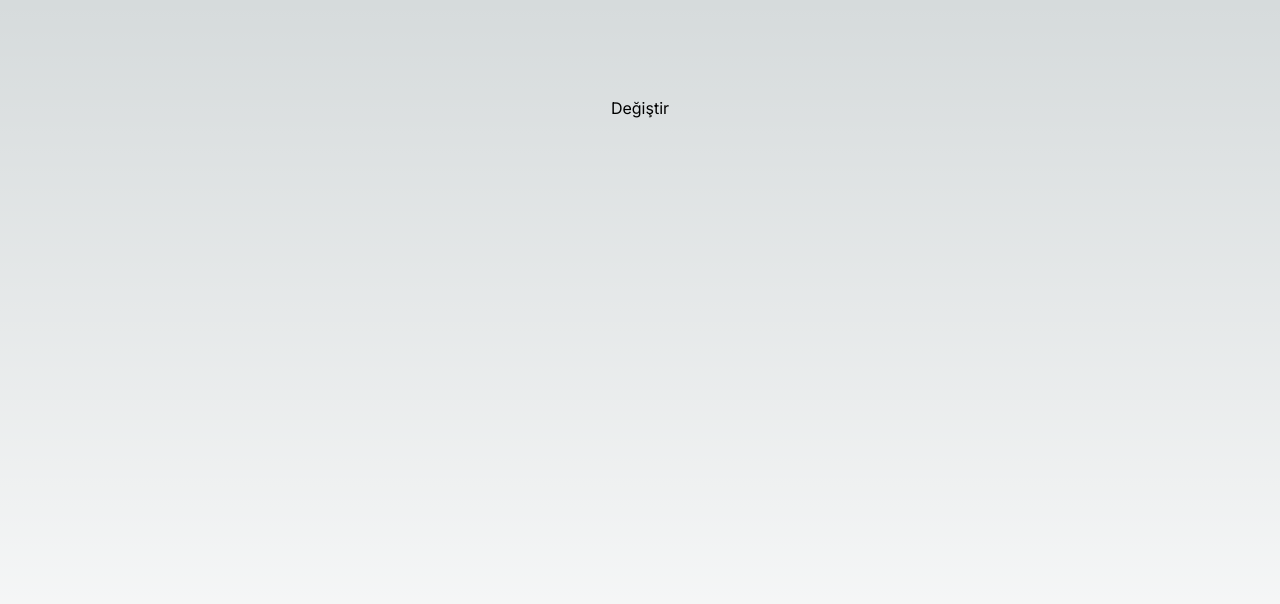
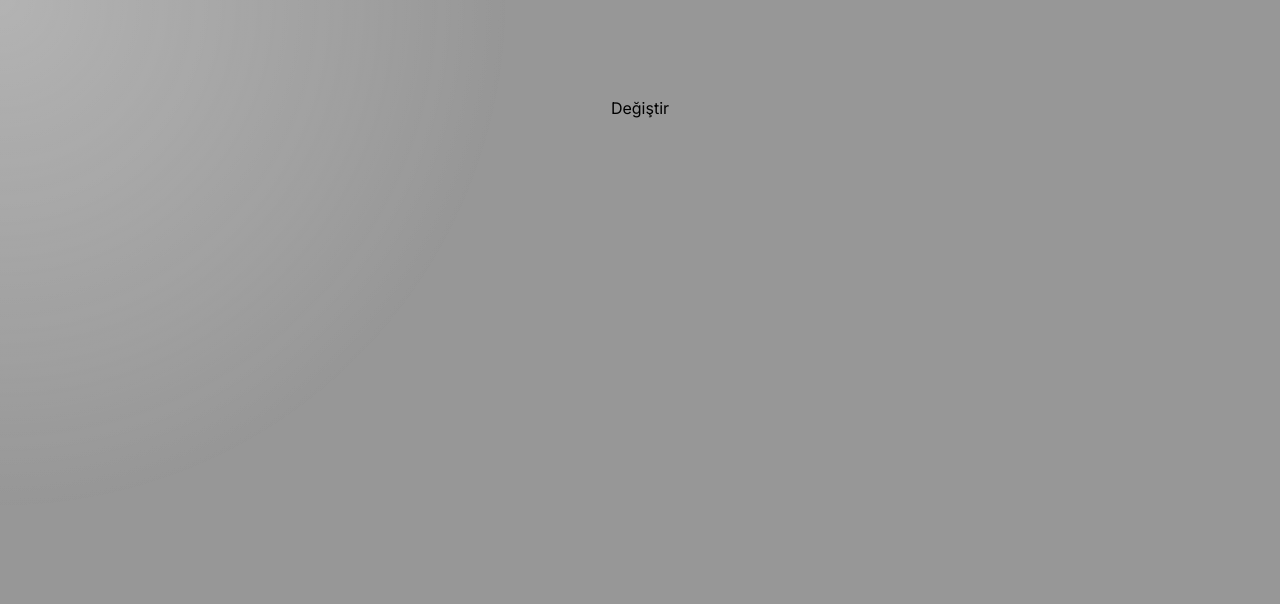
Before and after one commit to mesuttutsak/my-website, a Next.js app: page / in a window 1280 px wide. Shown: the top 604 px of the page. Built offline with nearby package versions, Linux system fonts and the light colour scheme.

Commit message:
layoutlarda düzenleme yapıldı

```diff
--- a/pages/index.js
+++ b/pages/index.js
@@ -2,6 +2,7 @@ import Image from 'next/image'
 import { Inter } from 'next/font/google'
 import Link from 'next/link'
 import MainLayout from '@/src/layout/MainLayout'
+import LightBeam from '@/src/components/LightBeam/LightBeam'
 
 const inter = Inter({ subsets: ['latin'] })
 
@@ -10,8 +11,9 @@ export default function Home() {
     <section
       className={`flex min-h-screen flex-col items-center justify-between p-24 ${inter.className}`}
     >
+      <LightBeam/>
       <MainLayout>
-        <Link  href={'/otherPage'}>Değiştir</Link>
+        <Link  href={'/transformPage'}>Değiştir</Link>
       </MainLayout>
     </section>
   )
--- a/pages/transformPage.js
+++ b/pages/transformPage.js
@@ -7,10 +7,18 @@ const OtherPage = () => {
   const router = useRouter();
 
   const element = useRef();
+  const outlineEl = useRef();
 
   const [dragging, setDragging] = useState(false);
   const [position, setPosition] = useState({ x: 0, y: 0 });
   const [mousePos, setMousePos] = useState({});
+
+
+  const [outerPosition, setOuterPosition] = useState(null);
+
+  useEffect(() => {
+
+  }, [outerPosition])
 
   useEffect(() => {
     const handleMouseMove = (event) => {
@@ -35,14 +43,19 @@ const OtherPage = () => {
       let {top, right, bottom, left} = targetOfset;
       let {movementX, movementY, x, y} = mousePos;
 
-      x > browserWidth && setDragging(false);
-      y > browserHeight && setDragging(false);
+      ((left > browserWidth) || (right < 0)) ? setOuterPosition({show: true, top: top}) : setOuterPosition(null);
+
+      // x > browserWidth && setDragging(false);
+      // y > browserHeight && setDragging(false);
 
       // movementX = (( x > browserWidth ) || ( x < 0 )) || ( y > browserHeight ) || ( y < 0 ) ? 0 : movementX;
       // movementY = ( y > browserHeight ) || ( y < 0 ) ? 0 : movementY;
 
-      const dx = (left <= 0 && movementX < 0) || (right > browserWidth &&  movementX > 0) ? 0 : movementX ;
-      const dy = (top <= 0 && movementY < 0) || (bottom > browserHeight &&  movementY > 0) ? 0 : movementY ;
+      // const dx = (left <= 0 && movementX < 0) || (right > browserWidth &&  movementX > 0) ? 0 : movementX ;
+      // const dy = (top <= 0 && movementY < 0) || (bottom > browserHeight &&  movementY > 0) ? 0 : movementY ;
+
+      const dx = movementX ;
+      const dy = movementY ;
 
       setPosition((prevState) => ({ x: prevState.x + dx , y: prevState.y + dy, }));
     }
@@ -110,6 +123,7 @@ const OtherPage = () => {
             onMouseDown={handleMouseDown}
             onMouseUp={handleMouseUp}
           >Draggable Element</div>
+          <div className={`outerLine ${outerPosition && 'show'}`} ref={outlineEl}></div>
 
         </div>
       </MainLayout>
--- /dev/null
+++ b/src/components/LightBeam/LightBeam.js
@@ -0,0 +1,30 @@
+import { useState, useEffect } from 'react';
+
+import styles from "./lightBeam.module.scss";
+
+const LightBeam = () => {
+  const [position, setPosition] = useState({ x: 0, y: 0 });
+
+  useEffect(() => {
+    const handleMouseMove = (e) => {
+      setPosition({ x: e.clientX, y: e.clientY });
+    };
+
+    window.addEventListener('mousemove', handleMouseMove);
+
+    return () => {
+      window.removeEventListener('mousemove', handleMouseMove);
+    };
+  }, []);
+
+  return (
+    <div
+      className={styles.lightBeam}
+      style={{
+        background: `radial-gradient(50vw at ${position.x}px ${position.y}px, rgba(255, 255, 255, .15), transparent 80%)`,
+    }}
+    ></div>
+  );
+};
+
+export default LightBeam;
--- /dev/null
+++ b/src/components/LightBeam/lightBeam.module.scss
@@ -0,0 +1,9 @@
+.lightBeam {
+    position: fixed;
+    left: 0;
+    top: 0;
+    width: 100vw;
+    height: 100vh;
+    inset: 0;
+    pointer-events: none;
+  }
--- a/src/layout/MainLayout.js
+++ b/src/layout/MainLayout.js
@@ -2,6 +2,7 @@ import Head from 'next/head'
 import React, { useEffect } from 'react'
 
 import { useRouter } from 'next/router';
+import LightBeam from '../components/LightBeam/LightBeam';
 
 const MainLayout = ({children}) => {
   const router = useRouter();
@@ -32,7 +33,8 @@ const MainLayout = ({children}) => {
       </Head>
 
       <main>
-          {children}
+        <LightBeam/>
+        {children}
       </main>
     </>
   )
--- a/styles/globals.css
+++ /dev/null
@@ -1,42 +0,0 @@
-@tailwind base;
-@tailwind components;
-@tailwind utilities;
-:root {
-  --foreground-rgb: 0, 0, 0;
-  --background-start-rgb: 214, 219, 220;
-  --background-end-rgb: 255, 255, 255;
-}
-
-@media (prefers-color-scheme: dark) {
-  :root {
-    --foreground-rgb: 255, 255, 255;
-    --background-start-rgb: 0, 0, 0;
-    --background-end-rgb: 0, 0, 0;
-  }
-}
-body {
-  color: rgb(var(--foreground-rgb));
-  background: linear-gradient(to bottom, transparent, rgb(var(--background-end-rgb))) rgb(var(--background-start-rgb));
-}
-
-.draggableParent {
-  position: fixed;
-  height: 100vh;
-  width: 100vw;
-  background-color: lightblue;
-}
-.draggableParent .draggableElement {
-  position: absolute;
-  left: 0;
-  top: 0;
-  transform-origin: center;
-  transform: translateX(0) translateY(0);
-  padding: 2.5rem 5rem;
-  background-color: tomato;
-  -webkit-user-select: none !important;
-     -moz-user-select: none !important;
-          user-select: none !important;
-}
-.draggableParent .draggableElement:focus .draggableParent .draggableElement:focus-visible, .draggableParent .draggableElement:focus-within {
-  cursor: all-scroll;
-}/*# sourceMappingURL=globals.css.map */
--- a/styles/globals.scss
+++ b/styles/globals.scss
@@ -18,12 +18,7 @@
 
 body {
   color: rgb(var(--foreground-rgb));
-  background: linear-gradient(
-      to bottom,
-      transparent,
-      rgb(var(--background-end-rgb))
-    )
-    rgb(var(--background-start-rgb));
+  background: rgb(151, 151, 151);
 }
 
 
@@ -35,8 +30,8 @@ body {
 
   .draggableElement {
     position: absolute;
-    left: 0;
-    top: 0;
+    left: 50px;
+    top: 50px;
     transform-origin: center;
     transform: translateX(0) translateY(0);
     padding: 2.5rem 5rem;
@@ -53,4 +48,36 @@ body {
       cursor: all-scroll;
     }
   }
+
+  .outerLine {
+    position: fixed;
+    right: 0;
+    top: 0;
+    width: 0;
+    height: 100%;
+
+    &:before {
+      content: "";
+      position: absolute;
+      right: 0;
+      top: 0;
+      width: 30px;
+      height: 30px;
+      border-radius: 99999px;
+      background-color: whitesmoke;
+      transform: translateX(50%);
+      transform-origin: right;
+      scale: 0;
+      opacity: 0;
+      transition: 1.5s all ease;
+    }
+
+    &.show {
+      &:before {
+        opacity: 1;
+        top: 50px;
+        scale: 1;
+      }
+    }
+  }
 }
```
Also changed, not shown: 2 other files (tests, documents, lock files or other folders).
